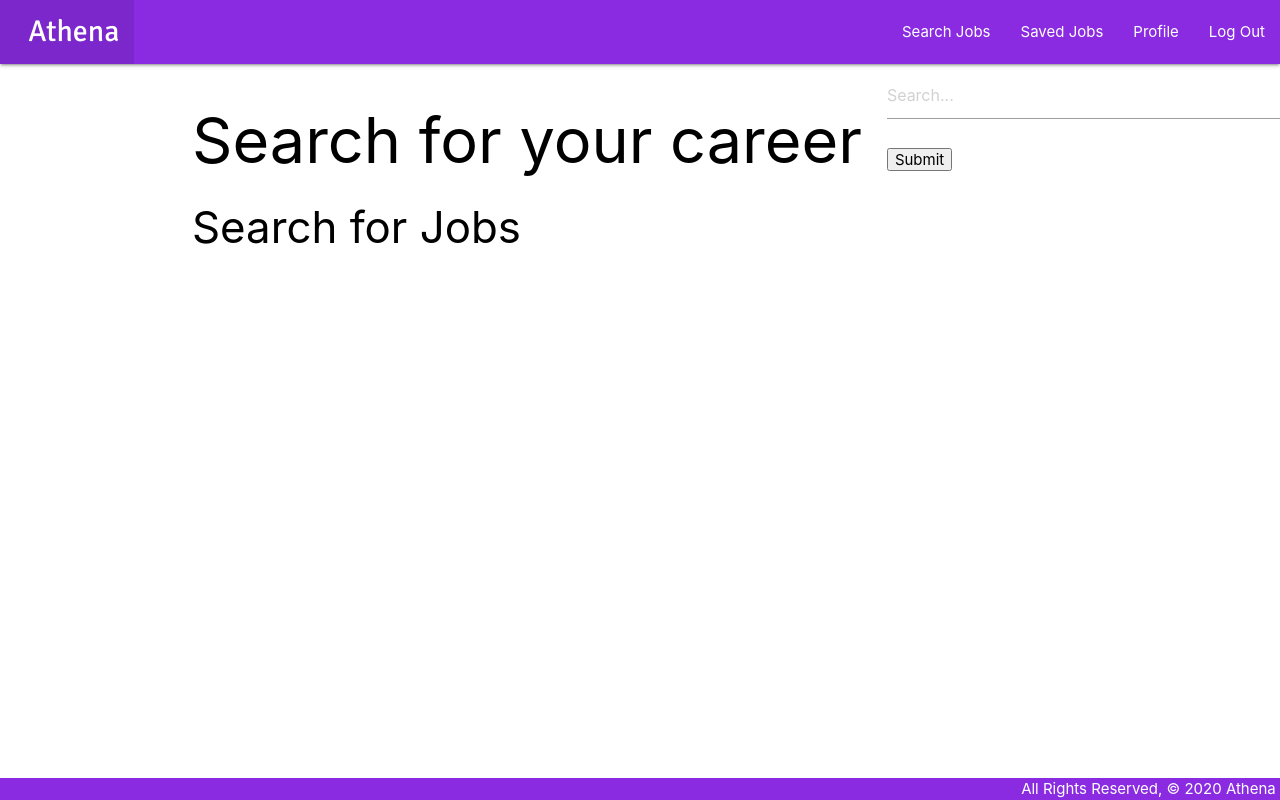
After one commit to jannnnnnnnnn/job_tracker_app, a Django app: template core_app/templates/main_app/searchpage.html in a window 1280 px wide. The commit adds this page. Run offline with Django 3.2, Linux system fonts and the light colour scheme; the template is opened without the code that fills it, so the values that code supplies are empty.

Commit message:
making search bar work on every page

```diff
--- /dev/null
+++ b/core_app/templates/main_app/searchpage.html
@@ -0,0 +1,9 @@
+{% extends 'nav2.html' %} {% block content %}
+<h1>Search for your career</h1>
+<style>
+  body {
+    color: black;
+  }
+</style>
+<h3>Search for Jobs</h3>
+{% endblock %}
--- a/core_app/templates/nav2.html
+++ b/core_app/templates/nav2.html
@@ -32,7 +32,7 @@
             </li>
           </ul>
           <ul class="right">
-            <li><a href="{% url 'search' %}">Search Jobs</a></li>
+            <li><a href="{% url 'searchpage' %}">Search Jobs</a></li>
             <li><a href="{% url 'savedjobs' %}">Saved Jobs</a></li>
             <li><a href="{% url 'profile' %}">Profile</a></li>
             <li><a href="{% url 'logout' %}">Log Out</a></li>
--- a/core_app/urls.py
+++ b/core_app/urls.py
@@ -8,6 +8,10 @@
     path('accounts/', include('django.contrib.auth.urls')),
     path('accounts/signup/', views.signup, name='signup'),
     path('landingpage/search/', views.search, name='search'),
+    path('profile/search/', views.search, name='search'),
+    path('savedjobs/search/', views.search, name='search'),
+    path('searchpage/search/', views.search, name='search'),
+    path('searchpage/', views.searchpage, name='searchpage'),
     path('profile/', views.profile, name='profile'),
     path('apptracker/', views.apptracker, name='apptracker'),
     path('profile_form/', views.ProfileCreate.as_view(), name='profile_form'),
--- a/core_app/views.py
+++ b/core_app/views.py
@@ -91,6 +91,10 @@
     return render(request, 'main_app/apptracker.html')
 
 
+def searchpage(request):
+    return render(request, 'main_app/searchpage.html')
+
+
 def landingpage(request):
     return render(request, 'main_app/landingpage.html')
 
```
